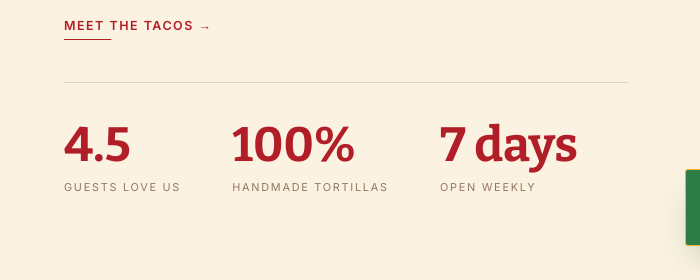
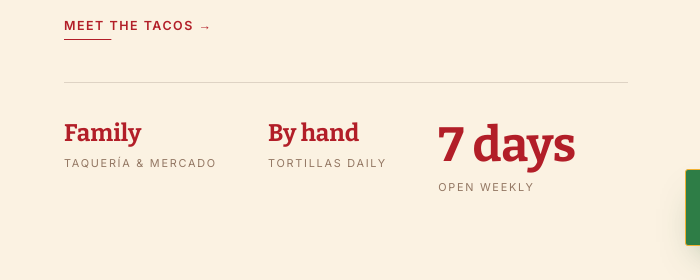
Before and after one commit to 321david123/jalisciense-muscatine, a plain HTML site: page index.html in a window 1280 px wide. Shown: the part 1420-1700 px from the top of the page, 0-700 px from the left. Drawn offline with nearby package versions, Linux system fonts and the light colour scheme.

Commit message:
Accuracy/polish follow-up: neutralize leftover rating stat + fix stat CSS
Co-Authored-By: Claude Opus 4.8 <noreply@anthropic.com>

```diff
--- a/index.html
+++ b/index.html
@@ -147,12 +147,12 @@
           <a href="#signature" class="link-underline">Meet the tacos &rarr;</a>
           <div class="story__stats" id="stats">
             <div class="stat">
-              <span class="stat__num" data-count="4.5" data-decimals="1">0</span>
-              <span class="stat__label">Guests love us</span>
+              <span class="stat__num stat__num--word">Family</span>
+              <span class="stat__label">Taquería &amp; mercado</span>
             </div>
             <div class="stat">
-              <span class="stat__num" data-count="100" data-suffix="%">0</span>
-              <span class="stat__label">Handmade tortillas</span>
+              <span class="stat__num stat__num--word">By hand</span>
+              <span class="stat__label">Tortillas daily</span>
             </div>
             <div class="stat">
               <span class="stat__num" data-count="7" data-suffix=" days">0</span>
--- a/styles.css
+++ b/styles.css
@@ -333,6 +333,7 @@ body.menu-open .overlay__nav a:nth-child(6) { animation-delay: 0.33s; }
   font-family: var(--font-display); font-weight: 700; font-size: clamp(2rem, 5vw, 3rem);
   color: var(--red); line-height: 1;
 }
+.stat__num--word { font-size: clamp(1.1rem, 2.4vw, 1.5rem); }
 .stat__label { font-size: 0.68rem; text-transform: uppercase; letter-spacing: 0.16em; color: var(--ink-faint); margin-top: 0.55rem; }
 
 .story__media { position: relative; }
```
